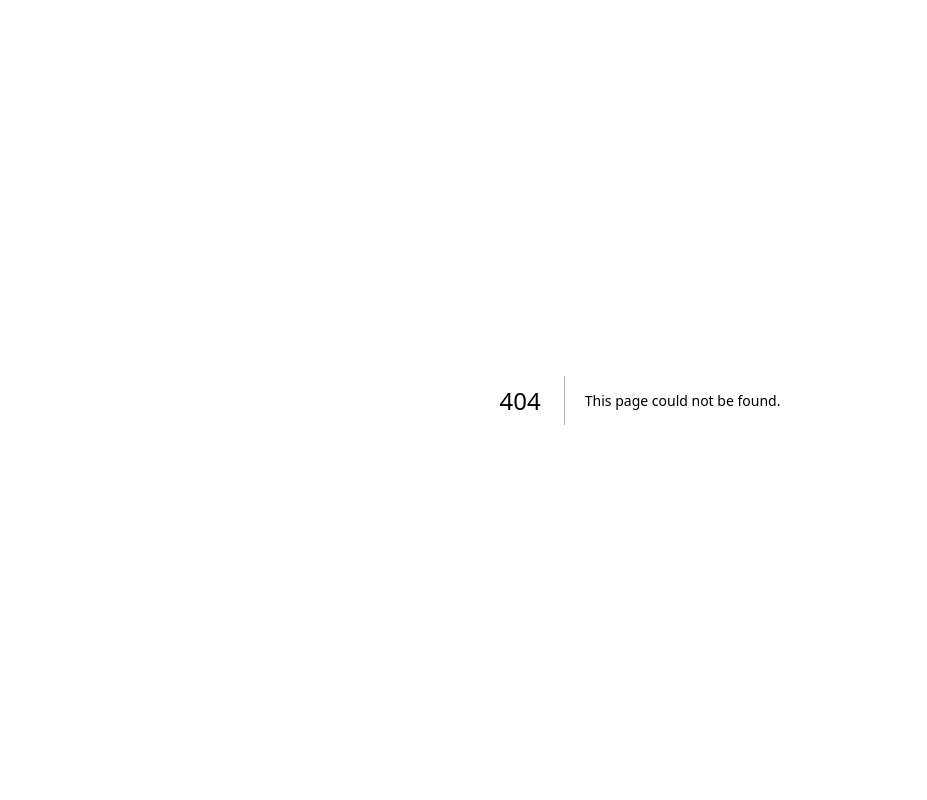
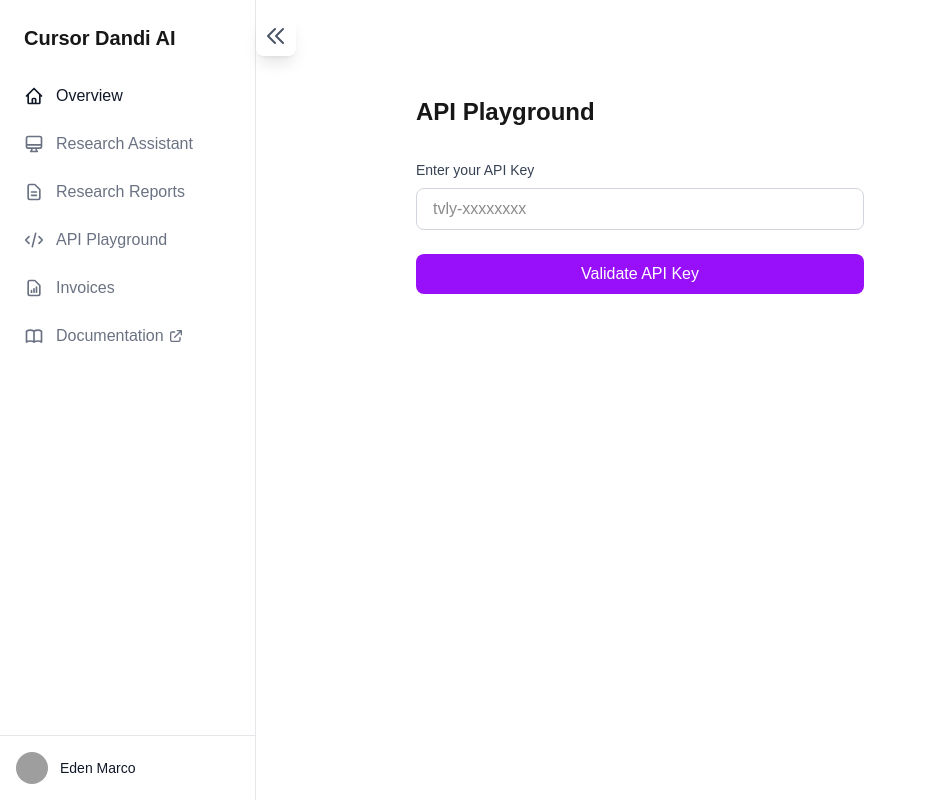
Before and after one commit to elitecod3r/cursor_dandi, a Next.js app: page /playground in a window 1280 px wide. Before the commit this address had no page. Shown: the whole page, without its empty margins (0-927 px from the left). Built offline with nearby package versions, Linux system fonts and the light colour scheme; grey boxes are pictures that could not be loaded.

Commit message:
Add API playground to check if a given key is registered.

```diff
--- /dev/null
+++ b/src/app/playground/page.js
@@ -0,0 +1,51 @@
+'use client';
+
+import { useState } from 'react';
+import { useRouter } from 'next/navigation';
+import Sidebar from '@/components/Sidebar';
+
+export default function Playground() {
+  const [apiKey, setApiKey] = useState('');
+  const router = useRouter();
+
+  const handleSubmit = async (e) => {
+    e.preventDefault();
+    router.push(`/protected?key=${encodeURIComponent(apiKey)}`);
+  };
+
+  return (
+    <div className="flex min-h-screen bg-white">
+      <Sidebar />
+
+      <div className="flex-1 p-8">
+        <div className="max-w-md mx-auto mt-16">
+          <h1 className="text-2xl font-bold mb-8">API Playground</h1>
+
+          <form onSubmit={handleSubmit} className="space-y-6">
+            <div>
+              <label htmlFor="apiKey" className="block text-sm font-medium text-gray-700 mb-2">
+                Enter your API Key
+              </label>
+              <input
+                id="apiKey"
+                type="text"
+                value={apiKey}
+                onChange={(e) => setApiKey(e.target.value)}
+                className="w-full px-4 py-2 border border-gray-300 rounded-lg focus:ring-2 focus:ring-purple-500 focus:border-transparent"
+                placeholder="tvly-xxxxxxxx"
+                required
+              />
+            </div>
+
+            <button
+              type="submit"
+              className="w-full bg-purple-600 text-white py-2 px-4 rounded-lg hover:bg-purple-700 transition-colors"
+            >
+              Validate API Key
+            </button>
+          </form>
+        </div>
+      </div>
+    </div>
+  );
+}
--- /dev/null
+++ b/src/app/protected/page.js
@@ -0,0 +1,87 @@
+'use client';
+
+import { useEffect, useState } from 'react';
+import { useSearchParams } from 'next/navigation';
+import { supabase } from '@/lib/supabase';
+import Notification from '@/components/Notification';
+import Sidebar from '@/components/Sidebar';
+
+export default function Protected() {
+  const searchParams = useSearchParams();
+  const [notification, setNotification] = useState(null);
+  const [isValidating, setIsValidating] = useState(true);
+
+  useEffect(() => {
+    const validateApiKey = async () => {
+      const key = searchParams.get('key');
+      if (!key) {
+        setNotification({
+          message: 'No API key provided',
+          type: 'error'
+        });
+        setIsValidating(false);
+        return;
+      }
+
+      try {
+        // Query Supabase to check if the API key exists and is valid
+        const { data, error } = await supabase
+          .from('api_keys')
+          .select('*')
+          .eq('key', key)
+          .single();
+
+        if (error || !data) {
+          setNotification({
+            message: 'Invalid API key',
+            type: 'error'
+          });
+        } else {
+          setNotification({
+            message: `Valid API key "${data.name}". /protected can be accessed`,
+            type: 'success'
+          });
+        }
+      } catch (err) {
+        setNotification({
+          message: 'Error validating API key',
+          type: 'error'
+        });
+      }
+      setIsValidating(false);
+    };
+
+    validateApiKey();
+  }, [searchParams]);
+
+  return (
+    <div className="flex min-h-screen bg-white">
+      <Sidebar />
+
+      <div className="flex-1 p-8">
+        <div className="max-w-md mx-auto mt-16">
+          <h1 className="text-2xl font-bold mb-8">Protected Page</h1>
+
+          {isValidating ? (
+            <div className="text-center">
+              <p>Validating API key...</p>
+            </div>
+          ) : (
+            <div className="bg-gray-50 rounded-lg p-6">
+              <p className="text-gray-600">
+                This is a protected page that can only be accessed with a valid API key.
+              </p>
+            </div>
+          )}
+        </div>
+      </div>
+
+      {notification && (
+        <Notification
+          message={notification.message}
+          type={notification.type}
+        />
+      )}
+    </div>
+  );
+}
```
